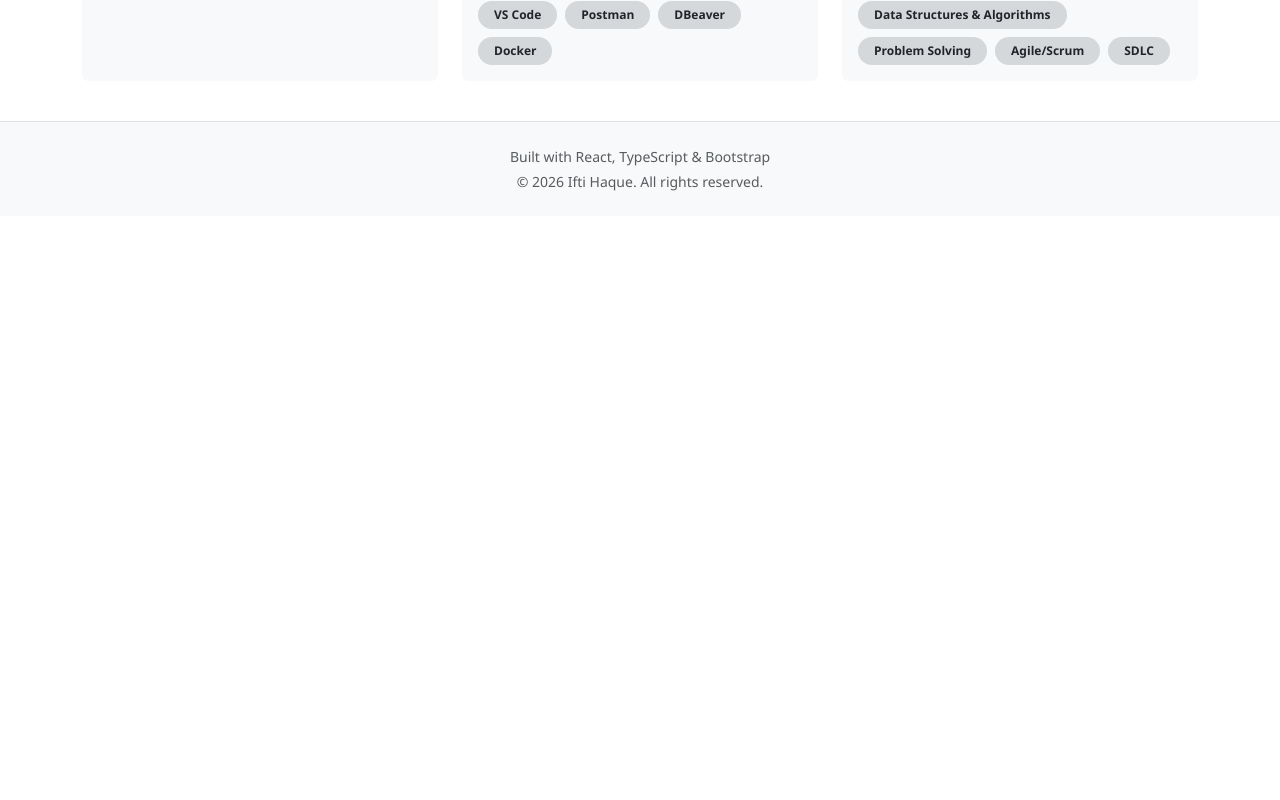
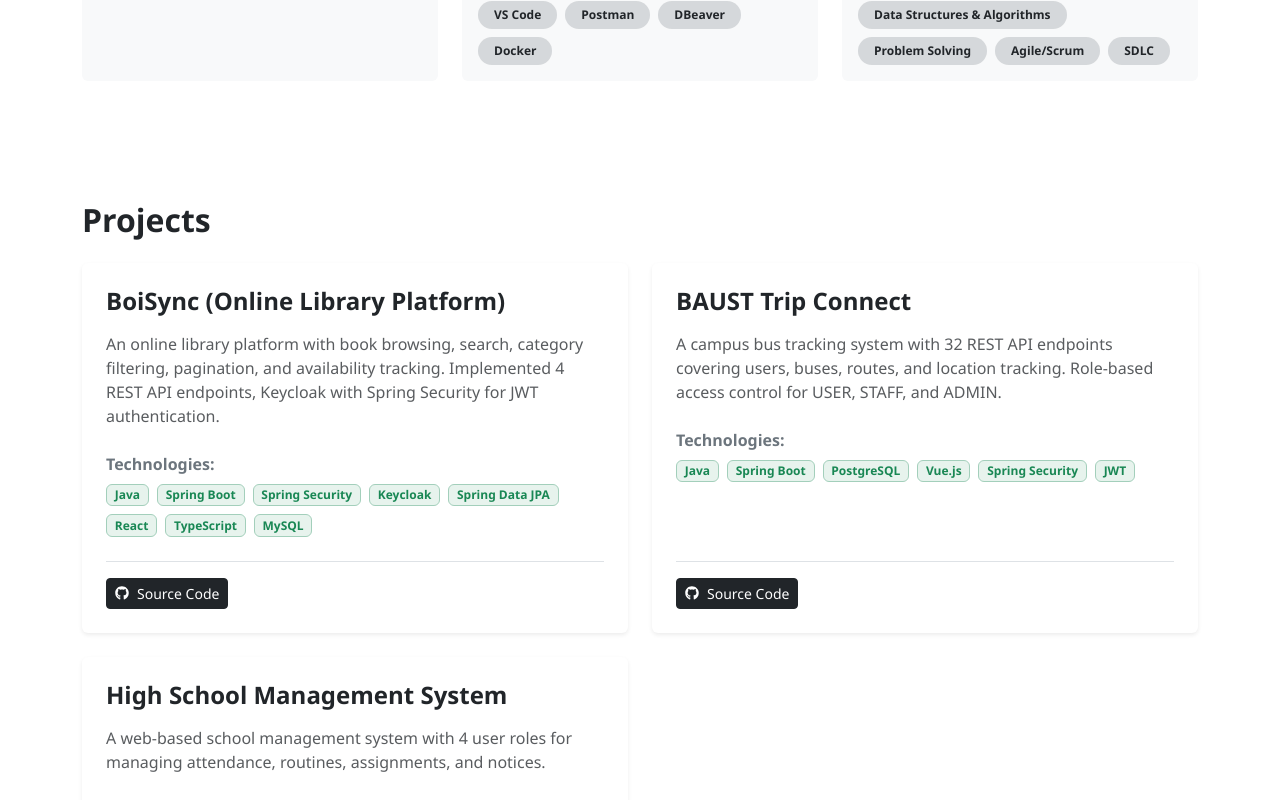
Before and after one commit to ifti020/ifti-portfolio-v1, a React (Vite) app in the folder ifti-portfolio/: page / in a window 1280 px wide. Shown: the part 1660-2460 px from the top of the page. Before the commit the page ends 1876 px from the top, so only its background shows below. Built offline with nearby package versions, Linux system fonts and the light colour scheme.

Commit message:
Added Projects Section

```diff
--- a/ifti-portfolio/src/App.tsx
+++ b/ifti-portfolio/src/App.tsx
@@ -6,6 +6,7 @@ import Footer from "./component/Footer.tsx";
 import Hero from "./component/Hero.tsx";
 import Skills from "./component/Skills.tsx";
 import About from "./component/About.tsx";
+import Projects from "./component/Projects.tsx";
 
 function App() {
     // Theme state: default is light mode.
@@ -27,6 +28,7 @@ function App() {
             <Hero/>
             <About/>
             <Skills />
+            <Projects />
 
         </main>
         <Footer/>
--- /dev/null
+++ b/ifti-portfolio/src/component/Projects.tsx
@@ -0,0 +1,55 @@
+import React from 'react';
+import { projectsData } from '../data/projects';
+import { FaGithub, FaExternalLinkAlt, FaFilePdf } from 'react-icons/fa';
+
+const Projects: React.FC = () => {
+  return (
+    <section id="projects">
+      <h2 className="fw-bold mb-4">Projects</h2>
+      <div className="row g-4">
+        {projectsData.map(project => (
+          <div key={project.id} className="col-lg-6">
+            <div className="card h-100 hover-card shadow-sm border-0">
+              {project.image && (
+                <img src={project.image} className="card-img-top" alt={project.title} style={{height: '200px', objectFit: 'cover'}} />
+              )}
+              <div className="card-body d-flex flex-column p-4">
+                <h4 className="card-title fw-bold mb-3">{project.title}</h4>
+                <p className="card-text text-muted mb-4">{project.description}</p>
+
+                <div className="mb-4">
+                  <strong className="d-block mb-2 text-secondary">Technologies:</strong>
+                  <div className="d-flex flex-wrap gap-2">
+                    {project.technologies.map(tech => (
+                      <span key={tech} className="badge bg-success bg-opacity-10 text-success border border-success-subtle">
+                        {tech}
+                      </span>
+                    ))}
+                  </div>
+                </div>
+
+                <div className="mt-auto d-flex gap-3 pt-3 border-top">
+                  <a href={project.githubUrl} target="_blank" rel="noreferrer" className="btn btn-dark btn-sm d-flex align-items-center gap-2">
+                    <FaGithub /> Source Code
+                  </a>
+                  {project.liveUrl && (
+                    <a href={project.liveUrl} target="_blank" rel="noreferrer" className="btn btn-outline-primary btn-sm d-flex align-items-center gap-2">
+                      <FaExternalLinkAlt /> Live Demo
+                    </a>
+                  )}
+                  {project.reportUrl && (
+                    <a href={project.reportUrl} target="_blank" rel="noreferrer" className="btn btn-outline-secondary btn-sm d-flex align-items-center gap-2">
+                      <FaFilePdf /> Report
+                    </a>
+                  )}
+                </div>
+              </div>
+            </div>
+          </div>
+        ))}
+      </div>
+    </section>
+  );
+};
+
+export default Projects;
--- /dev/null
+++ b/ifti-portfolio/src/data/projects.ts
@@ -0,0 +1,40 @@
+export interface Project {
+    id: string;
+    title: string;
+    description: string;
+    technologies: string[];
+    githubUrl: string;
+    liveUrl?: string; // CUSTOMIZE_HERE: add deployed link when ready
+    reportUrl?: string; // CUSTOMIZE_HERE: add presentation/report link (e.g. PDF in public folder)
+    image?: string; // UPLOAD_YOUR_IMAGE_HERE: e.g., "/images/projects/boisync.png"
+}
+
+export const projectsData: Project[] = [
+    {
+        id: "boisync",
+        title: "BoiSync (Online Library Platform)",
+        description: "An online library platform with book browsing, search, category filtering, pagination, and availability tracking. Implemented 4 REST API endpoints, Keycloak with Spring Security for JWT authentication.",
+        technologies: ["Java", "Spring Boot", "Spring Security", "Keycloak", "Spring Data JPA", "React", "TypeScript", "MySQL"],
+        githubUrl: "https://github.com/ifti020/Library-App",
+        liveUrl: "", // CUSTOMIZE_HERE: e.g., "https://my-boisync.vercel.app"
+        reportUrl: ""
+    },
+    {
+        id: "trip-connect",
+        title: "BAUST Trip Connect",
+        description: "A campus bus tracking system with 32 REST API endpoints covering users, buses, routes, and location tracking. Role-based access control for USER, STAFF, and ADMIN.",
+        technologies: ["Java", "Spring Boot", "PostgreSQL", "Vue.js", "Spring Security", "JWT"],
+        githubUrl: "https://github.com/ifti020/baust_trip_connect_v2",
+        liveUrl: "",
+        reportUrl: ""
+    },
+    {
+        id: "hsms",
+        title: "High School Management System",
+        description: "A web-based school management system with 4 user roles for managing attendance, routines, assignments, and notices.",
+        technologies: ["HTML", "CSS", "JavaScript", "PHP", "MySQL"],
+        githubUrl: "https://github.com/ifti020/High-School-Management-System--DBMS-Sessional",
+        liveUrl: ""
+    }
+    // CUSTOMIZE_HERE: Add more projects here in the future following the same structure
+];
```
